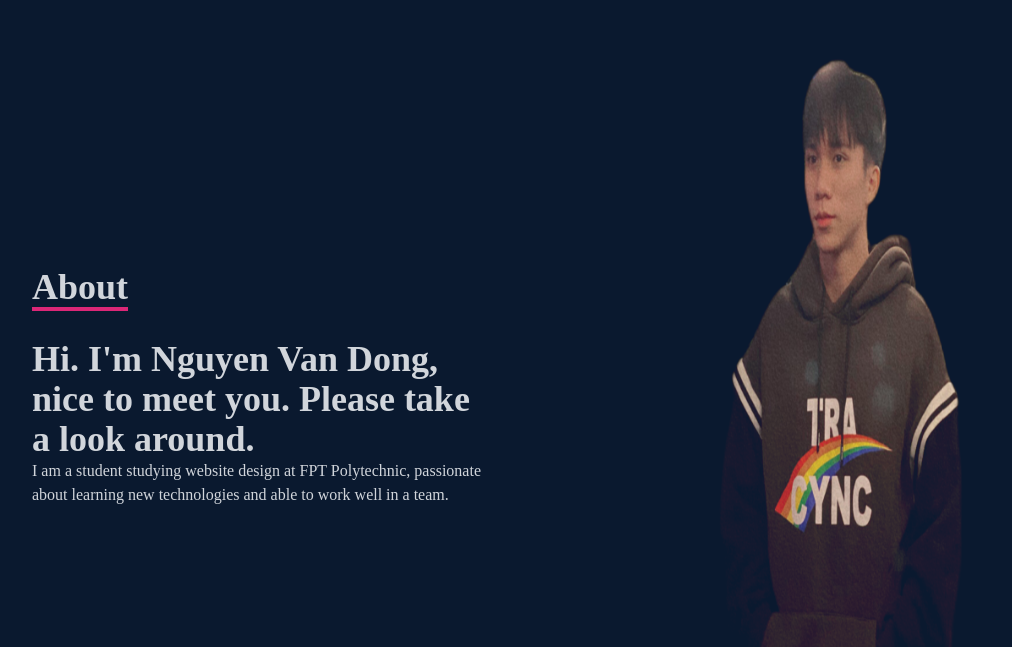
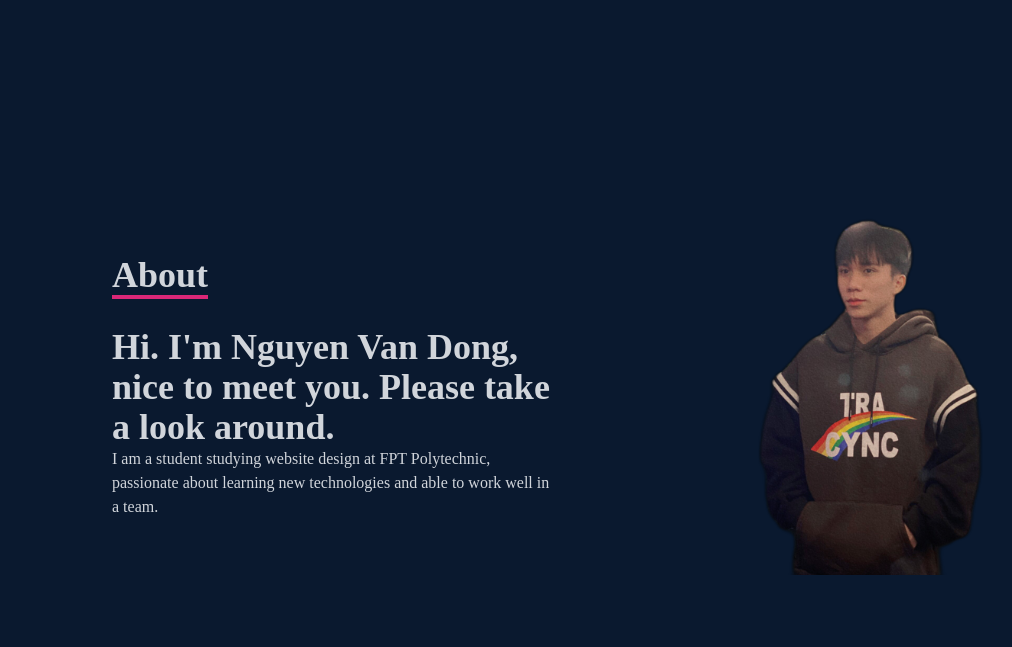
Before and after one commit to dong595/portfolio-new, a React (Create React App) app: page / in a window 1280 px wide. Shown: the part 813-1460 px from the top of the page, without its empty margins (128-1140 px from the left). Built offline with nearby package versions, Linux system fonts and the light colour scheme.

Commit message:
fix ui and update project

```diff
--- a/src/Components/About.jsx
+++ b/src/Components/About.jsx
@@ -6,15 +6,15 @@ const About = () => {
       name="about"
       className="w-full h-screen bg-[#0a192f] text-gray-300 flex justify-center items-center"
     >
-      <div className="flex flex-col justify-center w-full  items-center h-full">
-        <div className="max-w-[1000px] w-full grid grid-cols-2 lg:block lg:max-w-none md:pl-40  gap-8">
-          <div className="text-right lg:text-left pb-8 pl-4 lg:pl-0">
+      <div className="flex flex-col justify-center w-full pl-0  items-center lg:pl-56 h-full">
+        <div className="max-w-[1000px]  w-full grid grid-cols-2 lg:block lg:max-w-none   gap-8">
+          <div className="text-right lg:text-left pb-8 pl-4 ">
             <p className="text-4xl font-bold inline border-b-4 border-pink-600">
               About
             </p>
           </div>
         </div>
-        <div className="max-w-[1000px] lg:max-w-none w-full lg:block grid grid-cols-2 gap-8 md:pl-40 px-4">
+        <div className="max-w-[1000px] lg:max-w-none w-full lg:block grid grid-cols-2 gap-8  px-4">
           <div className="text-right lg:text-left text-4xl font-bold">
             <p>
               Hi. I'm Nguyen Van Dong, nice to meet you. Please take a look
@@ -31,11 +31,7 @@ const About = () => {
         </div>
       </div>
       <div className="text-white w-full  hidden lg:flex items-center justify-center">
-        <img
-          src={me}
-          className="xl:h-[740px] h-[500px]   mix-blend-lighten bg-contain bg-no-repeat "
-          alt=""
-        />
+        <img src={me} className="w-full" alt="" />
       </div>
     </div>
   );
--- a/src/Components/Header/Header.jsx
+++ b/src/Components/Header/Header.jsx
@@ -142,7 +142,6 @@ const Header = () => {
           <li className="w-[160px] h-[60px] flex justify-between items-center ml-[-100px] hover:ml-[-10px] duration-300 bg-[#565f69]">
             <Link
               className="flex justify-between items-center w-full text-gray-300"
-              onClick={onHandlerClick}
               to="contact"
               smooth={true}
               duration={500}
--- a/src/data/data.js
+++ b/src/data/data.js
@@ -1,20 +1,20 @@
 import angular from "../assets/projects/angular-admin.png";
 import duan1 from "../assets/projects/duan1.png";
 import portfolio from "../assets/projects/portfolio.png";
+import react from "../assets/projects/react.png";
 export const data = [
   {
     id: 1,
+    name: "Webiste Selling Clothess",
+    image: react,
+    github: "https://github.com/dong595/React-framework2",
+    live: "https://react-framework2.vercel.app/",
+  },
+  {
+    id: 2,
     name: "Angular Application",
     image: angular,
     github: "https://github.com/dong595/Product-Manager",
-    live: "",
-  },
-  {
-    id: 2,
-    name: "Project 1 Application",
-    image: duan1,
-    github:
-      "https://github.com/Phamtuan19/PRO1014_WE18103_Nhom_6/tree/dongnvph28919",
     live: "",
   },
   {
@@ -24,4 +24,12 @@ export const data = [
     github: "https://github.com/dong595/portfolio",
     live: "https://portfolio-git-main-dong595.vercel.app/?fbclid=IwAR2vdlfBtk61vAnLTW6_yDqnUQQUbgSkXSgKJ5yH4dhuJvYZ4mTbDzeKlpE",
   },
+  {
+    id: 4,
+    name: "Project 1 Application",
+    image: duan1,
+    github:
+      "https://github.com/Phamtuan19/PRO1014_WE18103_Nhom_6/tree/dongnvph28919",
+    live: "",
+  },
 ];
```
Also changed, not shown: src/assets/projects/react.png (added).
